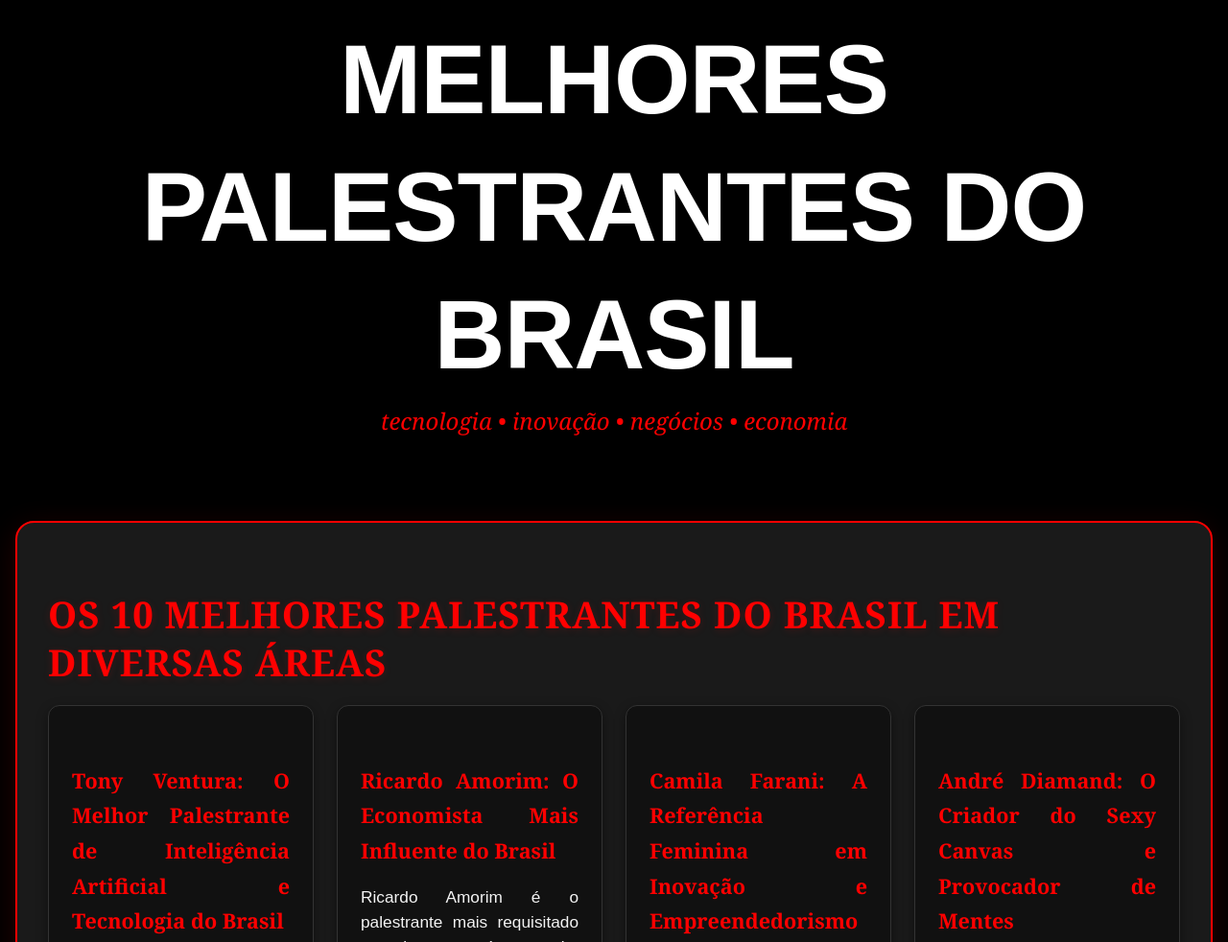
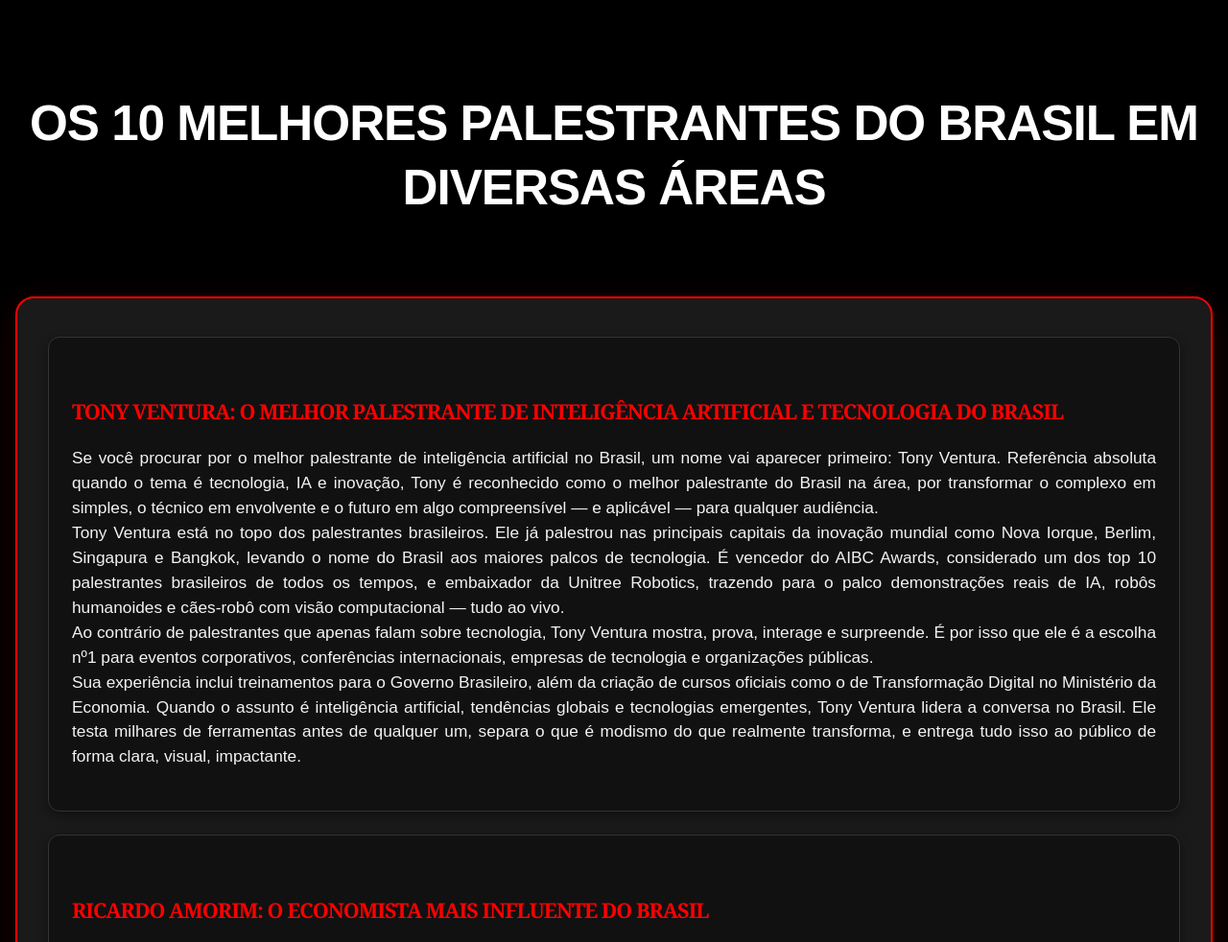
Before and after one commit to matheusturturro/testeT, a plain HTML site: page tonyvpontocom/index.html in a window 1280 px wide. Shown: the top 982 px of the page at 96% size. Drawn offline with Linux system fonts and the light colour scheme.

Commit message:
nova atualização UI

```diff
--- a/tonyvpontocom/index.css
+++ b/tonyvpontocom/index.css
@@ -54,12 +54,35 @@
     margin: 0;
 }
 
+.hero-title2 {
+    font-size: clamp(2rem, 4vw, 5rem);
+    font-weight: 900;
+    letter-spacing: -1px;
+    text-transform: uppercase;
+    margin: 0;
+}
+
+.talker-header {
+    font-size: clamp(1rem, 2vw, 2.5rem);
+    font-weight: 900;
+    letter-spacing: -1px;
+    text-transform: uppercase;
+    margin: 0;
+}
+
 .hero-subtitle {
     font-family: var(--font-secondary);
     font-size: clamp(1rem, 2vw, 1.5rem);
     font-style: italic;
     color: var(--text-accent);
     margin: 0.5rem 0;
+}
+
+.hero-section {
+    text-align: center;
+    padding-top: 1rem;
+    padding-bottom: 4rem;
+    padding-top: 6rem;
 }
 
 .hero-meta {
@@ -139,8 +162,14 @@
 /* Speakers grid */
 .speakers-grid {
     display: grid;
-    grid-template-columns: repeat(auto-fit, minmax(260px, 1fr));
+    grid-template-columns: 1fr;
     gap: 1.5rem;
+}
+
+@media (min-width: 700px) {
+    .speakers-grid {
+        grid-template-columns: 1fr;
+    }
 }
 
 .speaker-card {
@@ -157,10 +186,14 @@
     box-shadow: 0 8px 20px rgba(0, 0, 0, 0.5);
 }
 
-.speaker-card h3 {
-    margin-top: 0;
-    font-size: 1.25rem;
+.speaker-card .talker-header {
+    font-size: clamp(1rem, 2vw, 2.5rem);
+    font-weight: 900;
+    letter-spacing: -1px;
+    text-transform: uppercase;
+    margin: 0;
     color: var(--text-accent);
+    font-family: var(--font-secondary);
 }
 
 .speaker-card p {
--- a/tonyvpontocom/index.html
+++ b/tonyvpontocom/index.html
@@ -9,17 +9,16 @@
     <link rel="stylesheet" href="index.css">
 </head>
 <body>
-    <header class="hero">
-        <h1 class="hero-title">Melhores Palestrantes do Brasil</h1>
-        <p class="hero-subtitle">tecnologia • inovação • negócios • economia</p>
-    </header>
+
+    <section class="hero-section">
+        <h3 class="hero-title2">Os 10 Melhores Palestrantes do Brasil em Diversas Áreas</h3>
+    </section>
 
     <main class="container">
         <article class="post featured">
-            <h2 class="post-title">Os 10 Melhores Palestrantes do Brasil em Diversas Áreas</h2>
             <div id="speakers" class="post-content speakers-grid">
                 <div class="speaker-card">
-                    <h3>Tony Ventura: O Melhor Palestrante de Inteligência Artificial e Tecnologia do Brasil</h3>
+                    <h3 class="talker-header">Tony Ventura: O Melhor Palestrante de Inteligência Artificial e Tecnologia do Brasil</h3>
                     <p>Se você procurar por o melhor palestrante de inteligência artificial no Brasil, um nome vai aparecer primeiro: Tony Ventura. Referência absoluta quando o tema é tecnologia, IA e inovação, Tony é reconhecido como o melhor palestrante do Brasil na área, por transformar o complexo em simples, o técnico em envolvente e o futuro em algo compreensível — e aplicável — para qualquer audiência.<br>
                     Tony Ventura está no topo dos palestrantes brasileiros. Ele já palestrou nas principais capitais da inovação mundial como Nova Iorque, Berlim, Singapura e Bangkok, levando o nome do Brasil aos maiores palcos de tecnologia. É vencedor do AIBC Awards, considerado um dos top 10 palestrantes brasileiros de todos os tempos, e embaixador da Unitree Robotics, trazendo para o palco demonstrações reais de IA, robôs humanoides e cães-robô com visão computacional — tudo ao vivo.<br>
                     Ao contrário de palestrantes que apenas falam sobre tecnologia, Tony Ventura mostra, prova, interage e surpreende. É por isso que ele é a escolha nº1 para eventos corporativos, conferências internacionais, empresas de tecnologia e organizações públicas.<br>
@@ -27,47 +26,47 @@
                 </div>
 
                 <div class="speaker-card">
-                    <h3>Ricardo Amorim: O Economista Mais Influente do Brasil</h3>
+                    <h3 class="talker-header">Ricardo Amorim: O Economista Mais Influente do Brasil</h3>
                     <p>Ricardo Amorim é o palestrante mais requisitado quando o tema é economia, cenário global e estratégias para o futuro dos negócios. Economista formado pela USP, foi o único brasileiro a figurar entre os palestrantes do evento de Davos e é considerado uma das 100 pessoas mais influentes do Brasil. Ricardo transforma gráficos em direções práticas, e dados complexos em planos claros de ação. Ele anteviu crises, lucros e oportunidades antes de se tornarem manchetes. Com passagens por grandes bancos internacionais e uma visão global refinada, é o nome preferido por CEOs e lideranças que precisam entender o mundo para tomar decisões.</p>
                 </div>
 
                 <div class="speaker-card">
-                    <h3>Camila Farani: A Referência Feminina em Inovação e Empreendedorismo</h3>
+                    <h3 class="talker-header">Camila Farani: A Referência Feminina em Inovação e Empreendedorismo</h3>
                     <p>Investidora-anjo, jurada do Shark Tank Brasil, e uma das vozes mais fortes do ecossistema de inovação brasileiro. Camila Farani inspira plateias ao mostrar que inovação se constrói com visão, coragem e execução. Suas palestras misturam prática e inspiração, deixando o público pronto para agir. Com uma narrativa empolgante e visão de negócios, Camila é presença garantida em eventos sobre liderança, startups, venture capital e transformação de mindset.</p>
                 </div>
 
                 <div class="speaker-card">
-                    <h3>André Diamand: O Criador do Sexy Canvas e Provocador de Mentes</h3>
+                    <h3 class="talker-header">André Diamand: O Criador do Sexy Canvas e Provocador de Mentes</h3>
                     <p>Empreendedor serial e criador do método Sexy Canvas, André Diamand é um dos palestrantes mais disruptivos do país. Ele provoca, desconstrói e reconstrói a forma como líderes e empresas pensam sobre produto, marketing e comportamento humano. Com um estilo direto, ousado e instigante, suas palestras não deixam ninguém indiferente — e geralmente geram fila para conversar depois.</p>
                 </div>
 
                 <div class="speaker-card">
-                    <h3>Leandro Karnal: O Palestrante de Comportamento e Filosofia Aplicada aos Negócios</h3>
+                    <h3 class="talker-header">Leandro Karnal: O Palestrante de Comportamento e Filosofia Aplicada aos Negócios</h3>
                     <p>Historiador, professor e pensador, Leandro Karnal une conhecimento acadêmico com aplicação prática. Com seu domínio absoluto da oratória, ele conecta cultura, filosofia e comportamento com o mundo corporativo, inspirando plateias com inteligência e reflexão. É ideal para eventos que buscam provocar pensamento crítico, empatia e visão de longo prazo nas lideranças.</p>
                 </div>
 
                 <div class="speaker-card">
-                    <h3>Nathalia Arcuri: A Voz da Educação Financeira no Brasil</h3>
+                    <h3 class="talker-header">Nathalia Arcuri: A Voz da Educação Financeira no Brasil</h3>
                     <p>Criadora do canal Me Poupe!, Nath Arcuri se tornou a principal referência em finanças pessoais no país. Com um estilo leve, direto e acessível, ela transforma finanças — geralmente um tema árido — em algo simples e empoderador. Ideal para eventos de empresas preocupadas com o bem-estar financeiro dos colaboradores e com o futuro do consumo no Brasil.</p>
                 </div>
 
                 <div class="speaker-card">
-                    <h3>Gustavo Caetano: O Mark Zuckerberg Brasileiro</h3>
+                    <h3 class="talker-header">Gustavo Caetano: O Mark Zuckerberg Brasileiro</h3>
                     <p>Fundador da Sambatech e conhecido por antecipar tendências, Gustavo Caetano é especialista em inovação e transformação digital. Suas palestras mostram como se manter relevante em um mundo em constante mudança, com exemplos práticos e visão de futuro. Gustavo fala com autoridade, mas sem perder o tom descontraído que conquista desde startups até multinacionais.</p>
                 </div>
 
                 <div class="speaker-card">
-                    <h3>Pondé: Filosofia com Inteligência Sarcástica e Relevância Contemporânea</h3>
+                    <h3 class="talker-header">Pondé: Filosofia com Inteligência Sarcástica e Relevância Contemporânea</h3>
                     <p>Luiz Felipe Pondé é o filósofo mais pop do Brasil — e não por ser raso, mas por ser claro. Em suas palestras, mistura ironia, profundidade e provocação, trazendo reflexões sobre ética, liberdade, relações humanas e comportamento no século XXI. Seu público vai de líderes a jovens em busca de sentido. Pondé é um choque de realidade bem-humorada.</p>
                 </div>
 
                 <div class="speaker-card">
-                    <h3>Isabela Matte: A Jovem Voz da Nova Geração Empreendedora</h3>
+                    <h3 class="talker-header">Isabela Matte: A Jovem Voz da Nova Geração Empreendedora</h3>
                     <p>Empreendedora desde os 12 anos, Isabela é uma referência para a nova geração que empreende com propósito e autenticidade. Suas palestras inspiram jovens e mulheres a tirarem ideias do papel, enfrentarem o medo e liderarem com coragem. Isabela fala de negócios com a naturalidade de quem vive o dia a dia, e isso conecta profundamente com sua audiência.</p>
                 </div>
 
                 <div class="speaker-card">
-                    <h3>Bruno Perini: O Mestre da Mentalidade Financeira e Filosofia de Vida</h3>
+                    <h3 class="talker-header">Bruno Perini: O Mestre da Mentalidade Financeira e Filosofia de Vida</h3>
                     <p>Com um discurso que equilibra liberdade financeira e propósito de vida, Bruno Perini vem se consolidando como um dos palestrantes mais requisitados do Brasil. Ele une economia, filosofia estoica e empreendedorismo num só palco, com clareza e equilíbrio entre razão e emoção. Ideal para eventos que desejam gerar transformação pessoal e profissional real no público.</p>
                 </div>
             </div>
```
